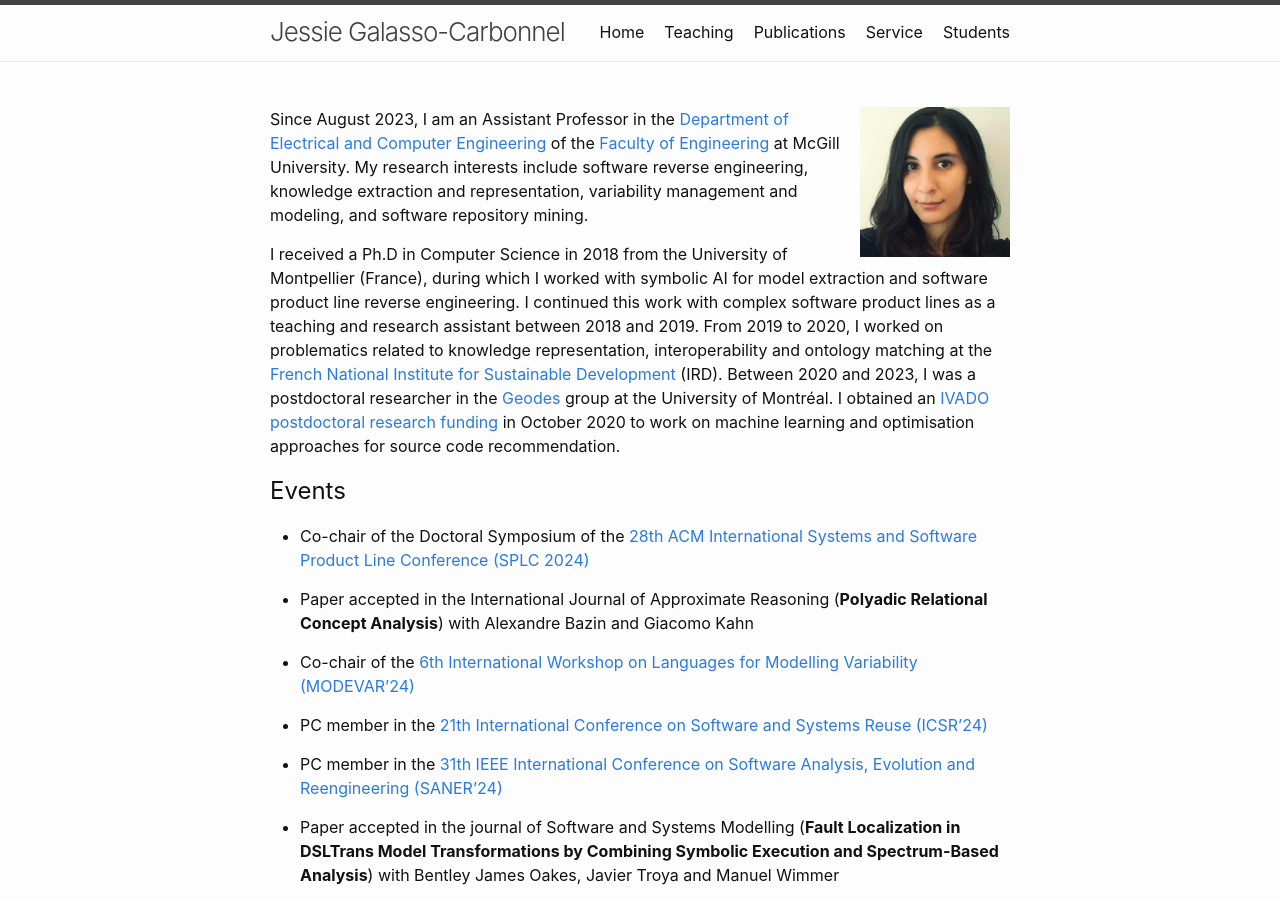
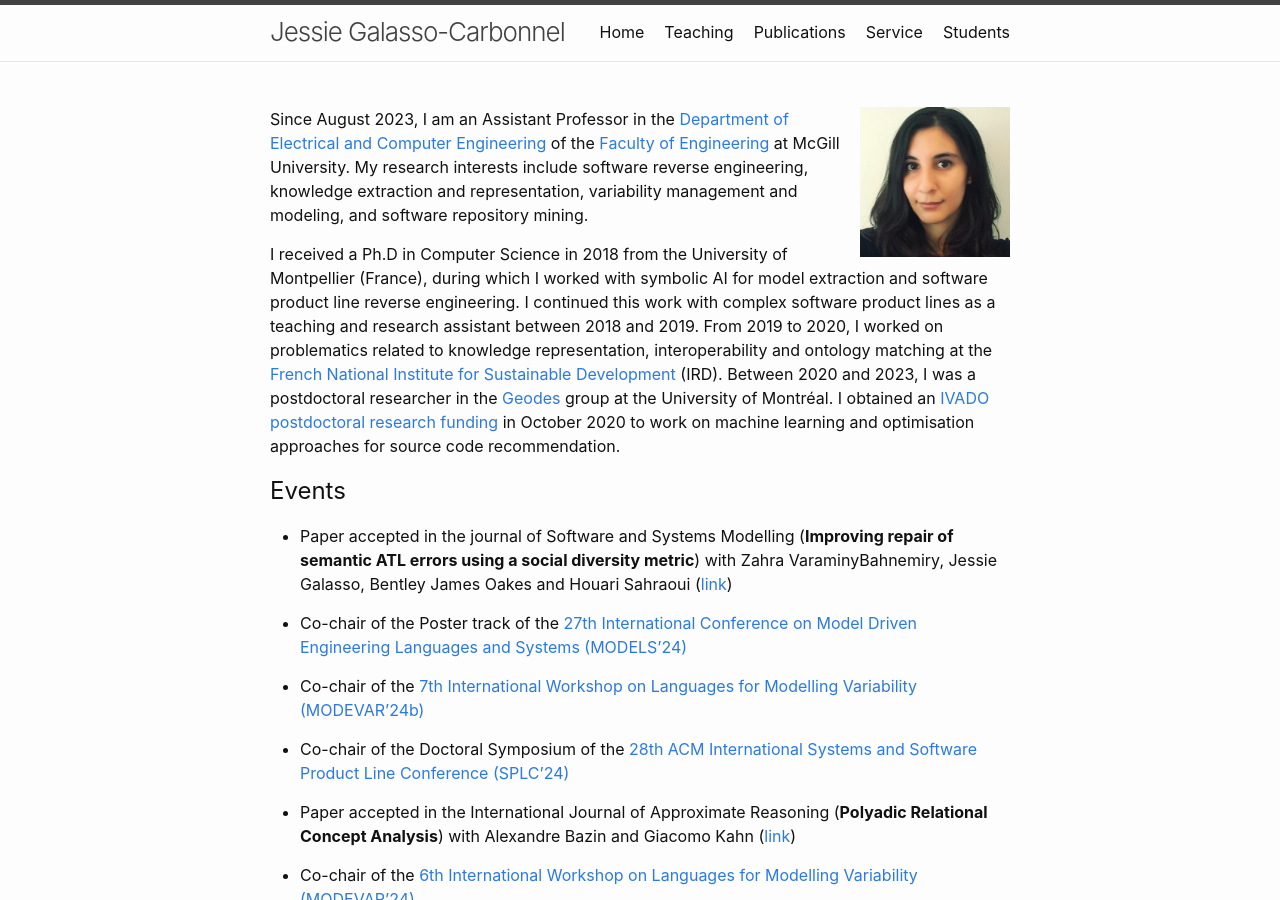
Before and after one commit to jgalasso/jgalasso.github.io, a Jekyll site: the page built from index.markdown, in a window 1280 px wide and 900 px high. Built offline with Jekyll 4.4.1, drawn with Linux system fonts in a browser that asks for light colours.

Commit message:
Update index.markdown

```diff
--- a/index.markdown
+++ b/index.markdown
@@ -16,9 +16,15 @@ Between 2020 and 2023, I was a postdoctoral researcher in the [Geodes](http://ge
 
 ## Events
 
-* Co-chair of the Doctoral Symposium of the [28th ACM International Systems and Software Product Line Conference (SPLC 2024)]([https://modevar.github.io](https://2024.splc.net))
+* Paper accepted in the journal of Software and Systems Modelling (__Improving repair of semantic ATL errors using a social diversity metric__) with Zahra VaraminyBahnemiry, Jessie Galasso, Bentley James Oakes and Houari Sahraoui ([link](https://link.springer.com/article/10.1007/s10270-024-01170-4))
 
-* Paper accepted in the International Journal of Approximate Reasoning (__Polyadic Relational Concept Analysis__) with Alexandre Bazin and Giacomo Kahn
+* Co-chair of the Poster track of the [27th International Conference on Model Driven Engineering Languages and Systems (MODELS'24)](https://conf.researchr.org/home/models-2024)
+
+* Co-chair of the [7th International Workshop on Languages for Modelling Variability (MODEVAR'24b)](https://modevar.github.io)
+
+* Co-chair of the Doctoral Symposium of the [28th ACM International Systems and Software Product Line Conference (SPLC'24)](https://2024.splc.net)
+
+* Paper accepted in the International Journal of Approximate Reasoning (__Polyadic Relational Concept Analysis__) with Alexandre Bazin and Giacomo Kahn ([link](https://www.sciencedirect.com/science/article/pii/S0888613X23001986?via%3Dihub))
 
 * Co-chair of the [6th International Workshop on Languages for Modelling Variability (MODEVAR'24)](https://modevar.github.io)
 
```
